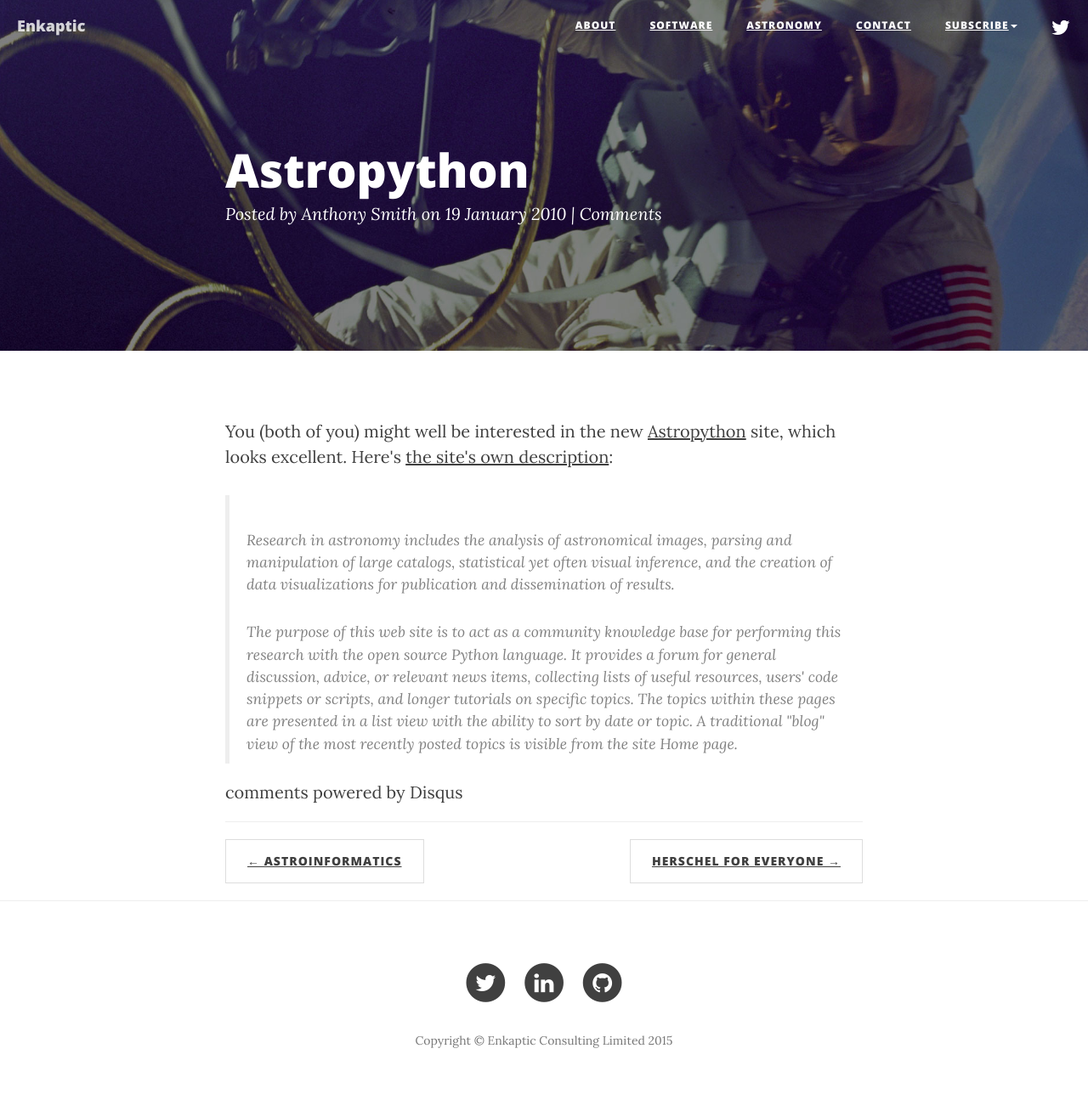
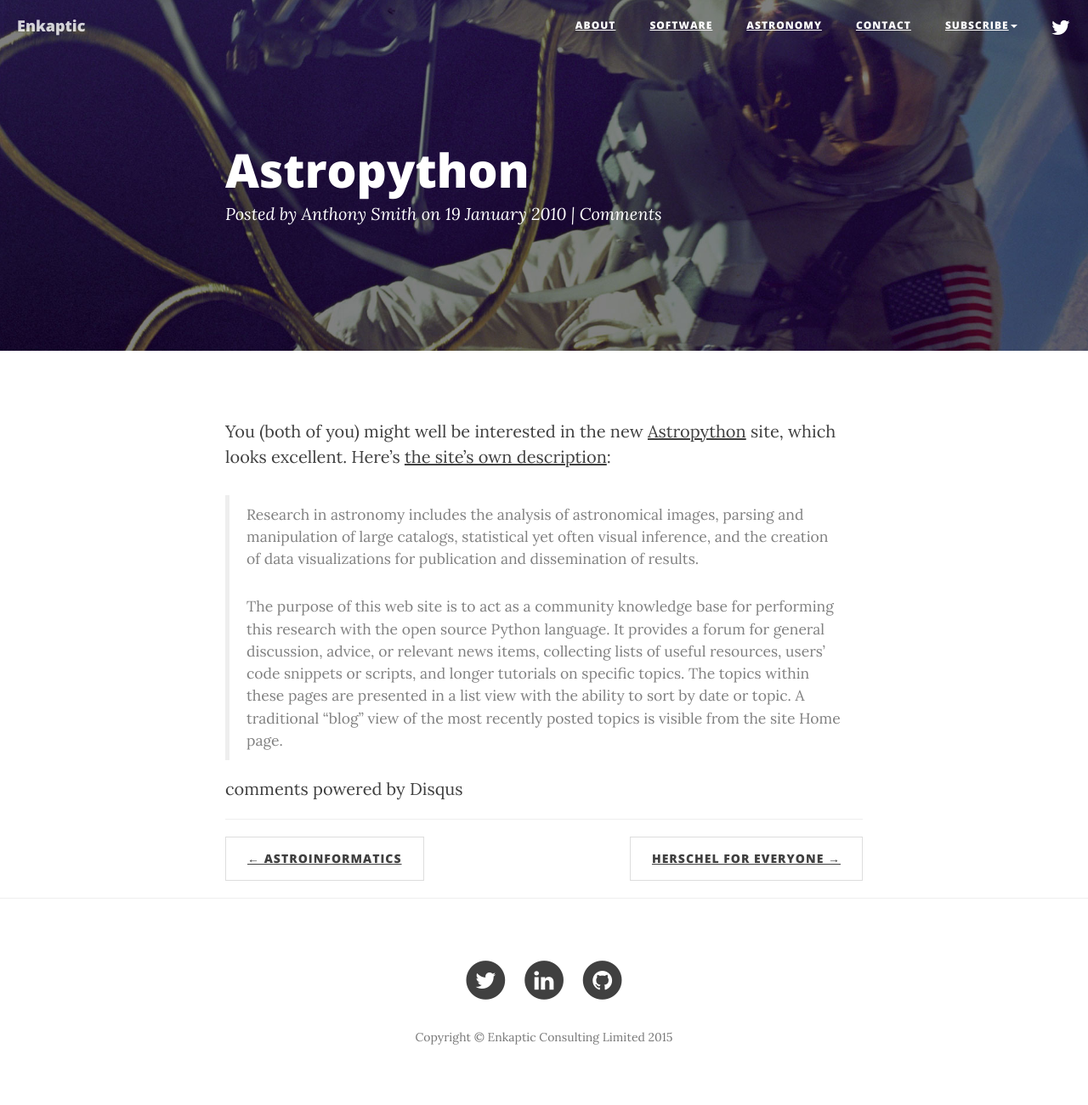
Before and after one commit to enkaptic/enkaptic.github.io, a Jekyll site: the page built from _posts/2010-01-19-astropython.md, in a window 1280 px wide. Shown: the whole page at 85% size. Built offline with Jekyll 4.4.1, drawn with Linux system fonts in a browser that asks for light colours; nearby versions of some CDN libraries; comment, search, counter and statistics services are not loaded; some of the changed lines change nothing that is shown.

Commit message:
Blockquotes: not italic, and no margin top for first paragraph

```diff
--- a/_posts/2010-01-19-astropython.html
+++ /dev/null
@@ -1,11 +0,0 @@
----
-layout: post
-title: Astropython
-categories:
-- Computing
-tags:
-- Python
----
-<p>You (both of you) might well be interested in the new <a href="http://www.astropython.org/">Astropython</a> site, which looks excellent. Here's <a href="http://www.astropython.org/about">the site's own description</a>:</p>
-<blockquote><p>Research in astronomy includes the analysis of astronomical images, parsing and manipulation of large catalogs, statistical yet often visual inference, and the creation of data visualizations for publication and dissemination of results.</p>
-<p>The purpose of this web site is to act as a community knowledge base for performing this research with the open source Python language. It provides a forum for general discussion, advice, or relevant news items, collecting lists of useful resources, users' code snippets or scripts, and longer tutorials on specific topics. The topics within these pages are presented in a list view with the ability to sort by date or topic. A traditional "blog" view of the most recently posted topics is visible from the site Home page.</p></blockquote>
--- /dev/null
+++ b/_posts/2010-01-19-astropython.md
@@ -0,0 +1,13 @@
+---
+layout: post
+title: Astropython
+categories:
+- Computing
+tags:
+- Python
+---
+You (both of you) might well be interested in the new <a href="http://www.astropython.org/">Astropython</a> site, which looks excellent. Here's <a href="http://www.astropython.org/about">the site's own description</a>:
+
+> Research in astronomy includes the analysis of astronomical images, parsing and manipulation of large catalogs, statistical yet often visual inference, and the creation of data visualizations for publication and dissemination of results.
+>
+> The purpose of this web site is to act as a community knowledge base for performing this research with the open source Python language. It provides a forum for general discussion, advice, or relevant news items, collecting lists of useful resources, users' code snippets or scripts, and longer tutorials on specific topics. The topics within these pages are presented in a list view with the ability to sort by date or topic. A traditional "blog" view of the most recently posted topics is visible from the site Home page.
--- a/css/clean-blog.css
+++ b/css/clean-blog.css
@@ -41,7 +41,9 @@ a img:focus {
 }
 blockquote {
   color: #808080;
-  font-style: italic;
+}
+blockquote p:first-child {
+  margin-top: 0;
 }
 hr.small {
   max-width: 100px;
```
